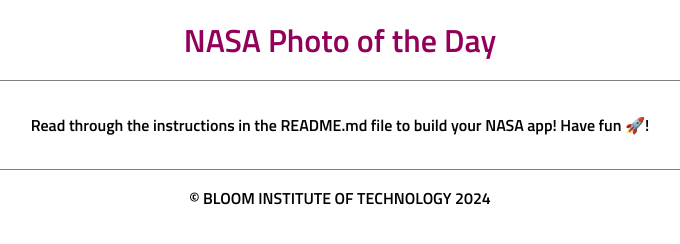
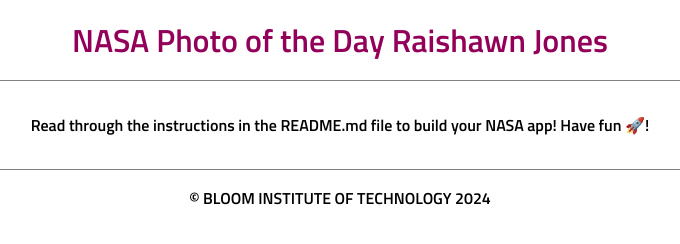
Before and after one commit to bloominstituteoftechnology/module-project-component-composition-LLTS1022, a React app: page frontend/index.html in a window 1280 px wide. Shown: the whole page, without its empty margins (300-980 px from the left). Built offline with nearby package versions, Linux system fonts and the light colour scheme.

Commit message:
first commit

```diff
--- a/frontend/index.html
+++ b/frontend/index.html
@@ -10,7 +10,7 @@
 
 <body>
   <header>
-    <h1>NASA Photo of the Day</h1>
+    <h1>NASA Photo of the Day Raishawn Jones</h1>
   </header>
 
   <div id="root"></div>
```
Also changed, not shown: frontend/components/Header/Header.css (added), frontend/components/Header/Header.js (added), frontend/components/Hero/Hero.js (added).
